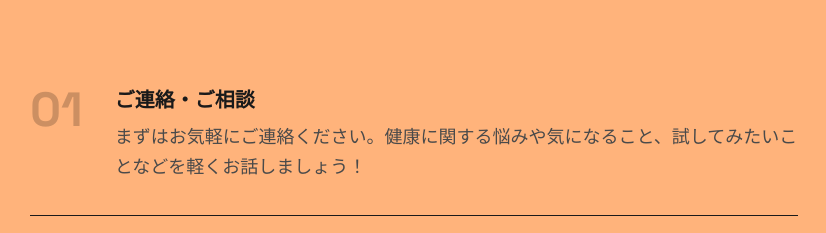
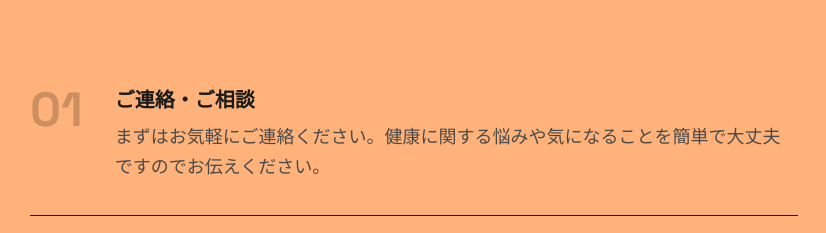
Before and after one commit to mementocreation42-coder/mitoflow40, a Next.js app: page / in a window 1280 px wide. Shown: the part 4205-4438 px from the top of the page, without its empty margins (226-1052 px from the left). Built offline with nearby package versions, Linux system fonts and the light colour scheme.

Commit message:
Update Hero image size and Flow text

```diff
--- a/components/Flow.tsx
+++ b/components/Flow.tsx
@@ -5,7 +5,7 @@ const steps = [
         number: '01',
         title: 'ご連絡・ご相談',
         description:
-            'まずはお気軽にご連絡ください。健康に関する悩みや気になること、試してみたいことなどを軽くお話しましょう！',
+            'まずはお気軽にご連絡ください。健康に関する悩みや気になることを簡単で大丈夫ですのでお伝えください。',
     },
     {
         number: '02',
--- a/components/Hero.tsx
+++ b/components/Hero.tsx
@@ -39,7 +39,7 @@ export default function Hero() {
             </div>
 
             {/* Hero Illustration - Bottom Left */}
-            <div className="absolute bottom-0 left-0 w-[350px] md:w-[550px] h-[350px] md:h-[550px] z-10 pointer-events-none">
+            <div className="absolute bottom-0 left-0 w-[400px] md:w-[600px] h-[400px] md:h-[600px] z-10 pointer-events-none">
                 <Image
                     src="/images/hero-illustration-bl.png"
                     alt="Hero Illustration"
```
